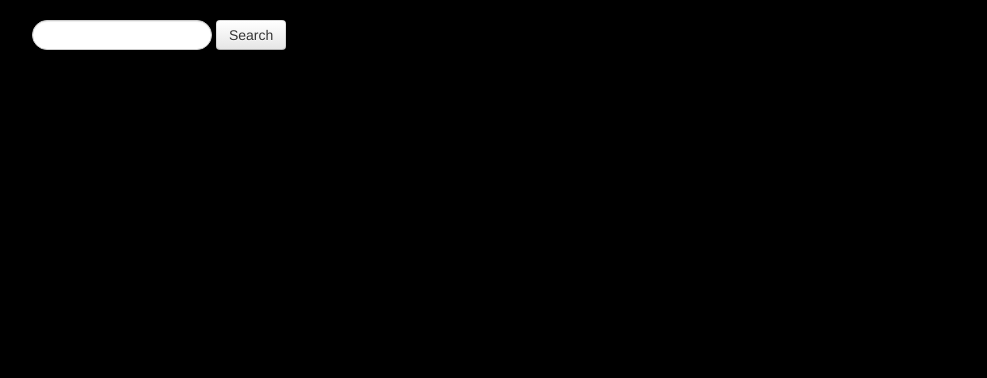
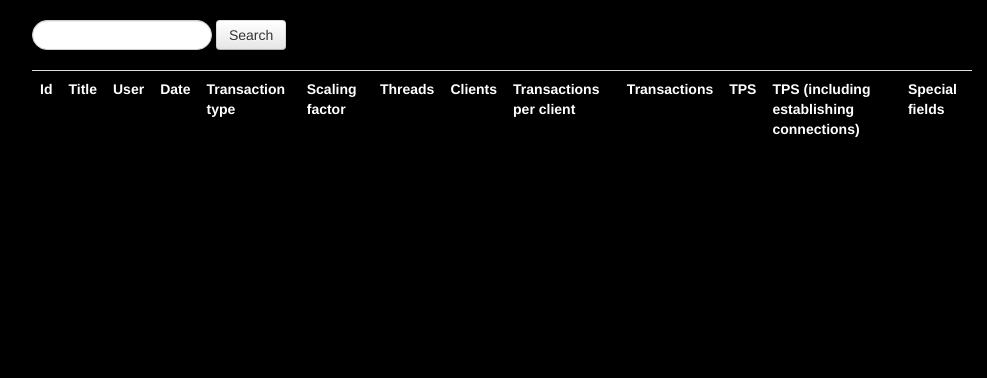
Before and after one commit to kknavs/pgbench, a Django app: page /search/ in a window 1280 px wide. Shown: the part 42-420 px from the top of the page, without its empty margins (138-1125 px from the left). Run offline with Django 3.2, Linux system fonts and the light colour scheme; a user stored in the database is signed in; lists and menus that the app fills with data are empty; parts of the project's set-up code (start-up, migrations or seed data) failed here and were passed over; some libraries are stand-ins or nearby versions.

Commit message:
First simple search, by title

```diff
--- a/pgbench/static/javascript/controllers.js
+++ b/pgbench/static/javascript/controllers.js
@@ -1,12 +1,28 @@
 function pgbenchCtrl($scope, Measures) {
     $scope.measures = Measures.query();
-    $scope.alertTPS = function(){
-        var x = $scope.measures['objects'];
-        var y = new Array(x.length) ;
-        //mora bit nova spremenljivka, drugače se vrednosti prepišejo
-       $.each(x, function(index, val) {
-           y[index] = val.TPSConnEstablish;
+}
+
+function pgbenchCtrlS($scope, SearchM) {
+    $scope.searchM = SearchM.query();
+    $scope.find = function(q){
+        $.ajax({
+            type: 'GET',
+            url: '../api/v1/measures/search/?format=json',
+            contentType: "application/json; charset=utf-8",
+            data: {'q':q},
+            dataType:'json',
+            success: function (data) {
+                $scope.searchM=data;
+                //alert(data['objects'].length);
+                var s='<tr><th>Id</th> <th>Title</th></tr>' //other poss.?
+                for (var i = 0; i < data['objects'].length; i++) {
+                 s+="<tr> <td>" + data['objects'][i]['id'] + "</td><td>" + data['objects'][i]['title'] + "</td></tr>"
+                }
+                $('.table').html(s);
+            },
+            error: function(result){
+                    alert(result.status + ' ' + result.statusText);
+            }
         });
-        alert(y);
     }
-}
+};
--- a/pgbench/static/javascript/services.js
+++ b/pgbench/static/javascript/services.js
@@ -3,4 +3,9 @@ angular.module('pgbenchServices', ['ngResource'])
         return $resource('/api/v1/measures', {}, {
             query: {method:'GET', isArray:false}
         });
+    })
+   .factory('SearchM', function($resource){
+        return $resource('/api/v1/measures/search', {}, {
+            query: {method:'GET', isArray:false}
+        });
     });
--- a/pgbench/templates/search.html
+++ b/pgbench/templates/search.html
@@ -1,12 +1,59 @@
 {% extends "master.html" %}
 
+{% load static %}
+
+{% block html_attributes %}ng-app="pgbench"{% endblock %}
+{% block body_attributes %}ng-controller="pgbenchCtrlS"{% endblock %}
 {% block title %}Search{% endblock %}
 
 {% block content %}
 
-    <form class="form-search">
-        <input type="text" class="input-medium search-query" name="q">
-        <button type="submit" class="btn">Search</button>
+    <form method="get" class="form-search">
+        <input type="text" class="input-medium search-query" ng-model="q">
+        <button ng-click="result=find(q)" type="submit" class="btn">Search</button>
     </form>
 
+    {% if not user.is_authenticated %}
+        You have to login first.
+    {% else %}
+
+        <table class="table">
+        <tr>
+            <th>Id</th>
+            <th>Title</th>
+            <th>User</th>
+            <th>Date</th>
+            <th>Transaction type</th>
+            <th>Scaling factor</th>
+            <th>Threads</th>
+            <th>Clients</th>
+            <th>Transactions per client</th>
+            <th>Transactions</th>
+            <th>TPS</th>
+            <th>TPS (including establishing connections)</th>
+            <th>Special fields</th>
+
+        </tr>
+        {% verbatim %}
+        <tr ng-repeat="m in searchM.objects">
+            <td>{{ m.id }}</td>
+            <td>{{ m.title }}</td>
+            <td>{{ m.user }}</td>
+            <td>{{ m.date }}</td>
+            <td>{{ m.transactionType }}</td>
+            <td>{{ m.scalingFactor }}</td>
+            <td>{{ m.threads }}</td>
+            <td>{{ m.clients }}</td>
+            <td>{{ m.transactionsPerClient }}</td>
+            <td>{{ m.transactions }}</td>
+            <td>{{ m.TPS }}</td>
+            <td>{{ m.TPSConnEstablish }}</td>
+            <td><span ng-repeat="f in m.fields">{{f}}</span></td>
+        </tr>
+        {% endverbatim %}
+    </table>
+
+        {% endif %}
+
+
 {% endblock %}
--- a/pgbench/urls.py
+++ b/pgbench/urls.py
@@ -1,5 +1,4 @@
 from django.conf.urls import patterns, url, include
-from django.views.generic import TemplateView
 from pgbench.frontend import views as frontend_views
 from pgbench.users import views as user_views
 from submitted_measurement import views as measure_views
@@ -20,9 +19,9 @@ admin.autodiscover()
 urlpatterns = patterns(
     '',
     url(r'^$', frontend_views.HomeView.as_view(), name='home'),
-    url(r'^search/$', TemplateView.as_view(template_name="search.html")),
+    url(r'^search/$', measure_views.search),
     url(r'^submit/$', measure_views.contact, name="submitM"),
-    url(r'^analyze/$', measure_views.get, name="show"),
+    url(r'^analyze/$', measure_views.get),
     url(r'^register/$',
         user_views.RegisterView.as_view(template_name='users/register.html')),
     url(r'^login/$',
--- a/submitted_measurement/views.py
+++ b/submitted_measurement/views.py
@@ -47,3 +47,7 @@ def contact(request):
 
 def get(request):
     return render(request, 'analyze.html')
+
+
+def search(request):
+    return render(request, 'search.html')
```
Also changed, not shown: submitted_measurement/resources.py (+42 -0 lines), db/main_db.db.
